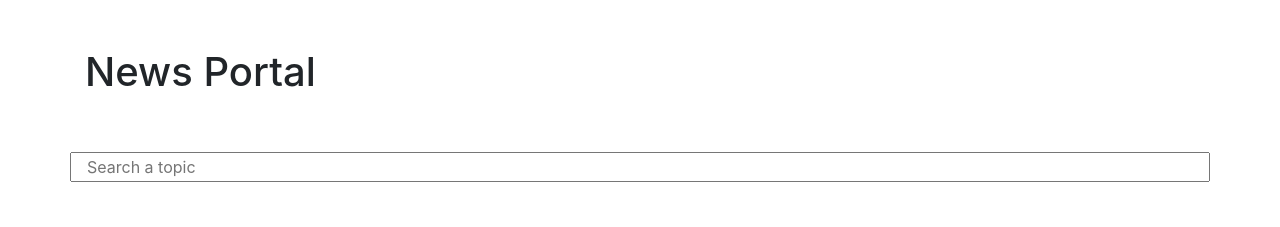
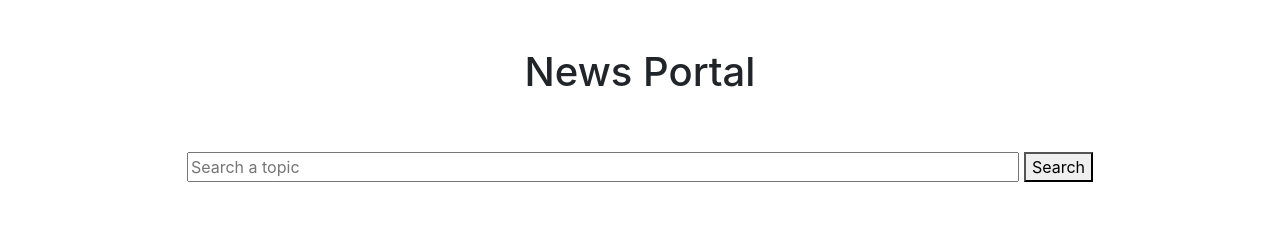
Before and after one commit to easternferdinan/tugas-asynchronous-promise, a plain HTML site: page index.html in a window 1280 px wide. Shown: the top 227 px of the page. Drawn offline with nearby package versions, Linux system fonts and the light colour scheme.

Commit message:
Added a button for the search bar and a few minor style changes

```diff
--- a/index.html
+++ b/index.html
@@ -10,10 +10,13 @@
 </head>
 <body class="container">
     <header class="row mt-5">
-        <h1 class="col h1">News Portal</h1>
+        <h1 class="col h1 text-center">News Portal</h1>
     </header>
     <div class="search-bar row text-center my-5">
-        <input class="col w-100" type="text" name="search" id="search" placeholder="Search a topic">
+        <form class="col" onsubmit="searchNews()">
+            <input class="w-75" type="text" name="search" id="search" placeholder="Search a topic">
+            <button type="submit">Search</button>
+        </form>
     </div>
     <div class="news-card row">
         <div class="card-group">
@@ -28,6 +31,9 @@
         </div>
     </div>
 
+
+    <script src="./script.js"></script>
+
     <script src="https://code.jquery.com/jquery-3.3.1.slim.min.js" integrity="sha384-q8i/X+965DzO0rT7abK41JStQIAqVgRVzpbzo5smXKp4YfRvH+8abtTE1Pi6jizo" crossorigin="anonymous"></script>
     <script src="https://cdn.jsdelivr.net/npm/popper.js@1.14.7/dist/umd/popper.min.js" integrity="sha384-UO2eT0CpHqdSJQ6hJty5KVphtPhzWj9WO1clHTMGa3JDZwrnQq4sF86dIHNDz0W1" crossorigin="anonymous"></script>
     <script src="https://cdn.jsdelivr.net/npm/bootstrap@4.3.1/dist/js/bootstrap.min.js" integrity="sha384-JjSmVgyd0p3pXB1rRibZUAYoIIy6OrQ6VrjIEaFf/nJGzIxFDsf4x0xIM+B07jRM" crossorigin="anonymous"></script>
```
Lines whose indentation alone changed are shown as unchanged.
